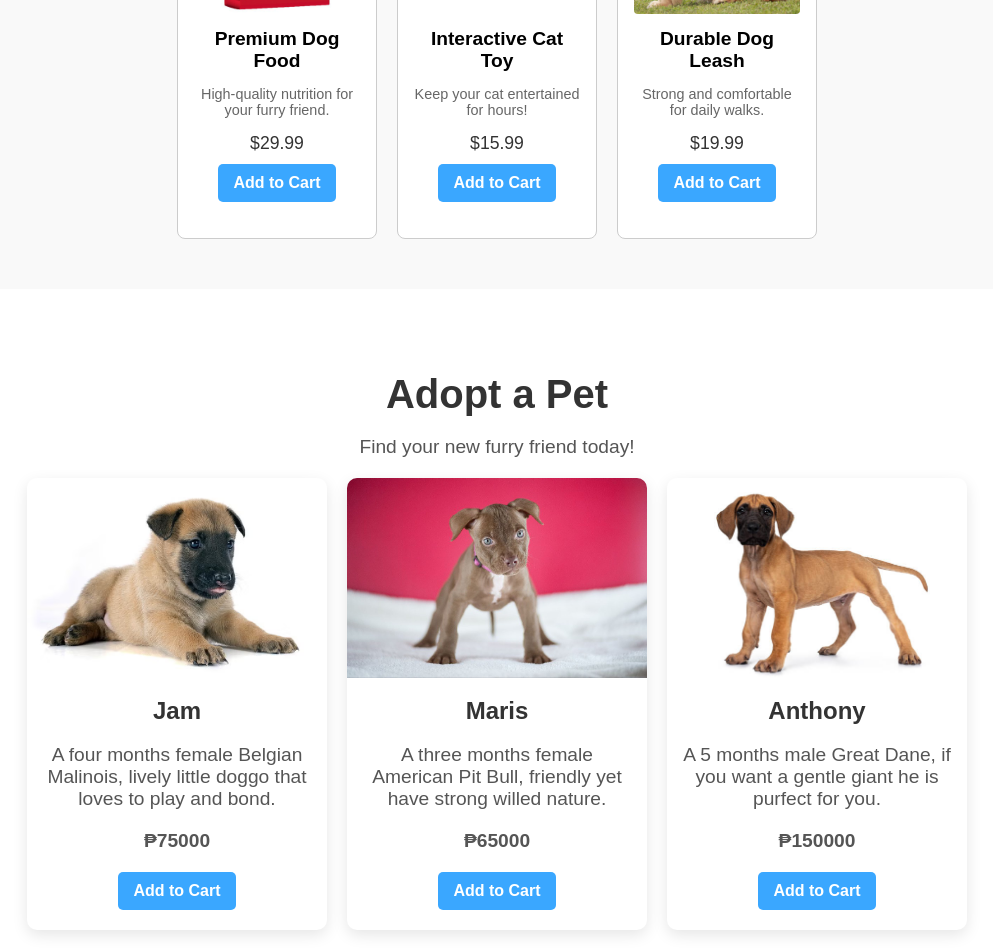
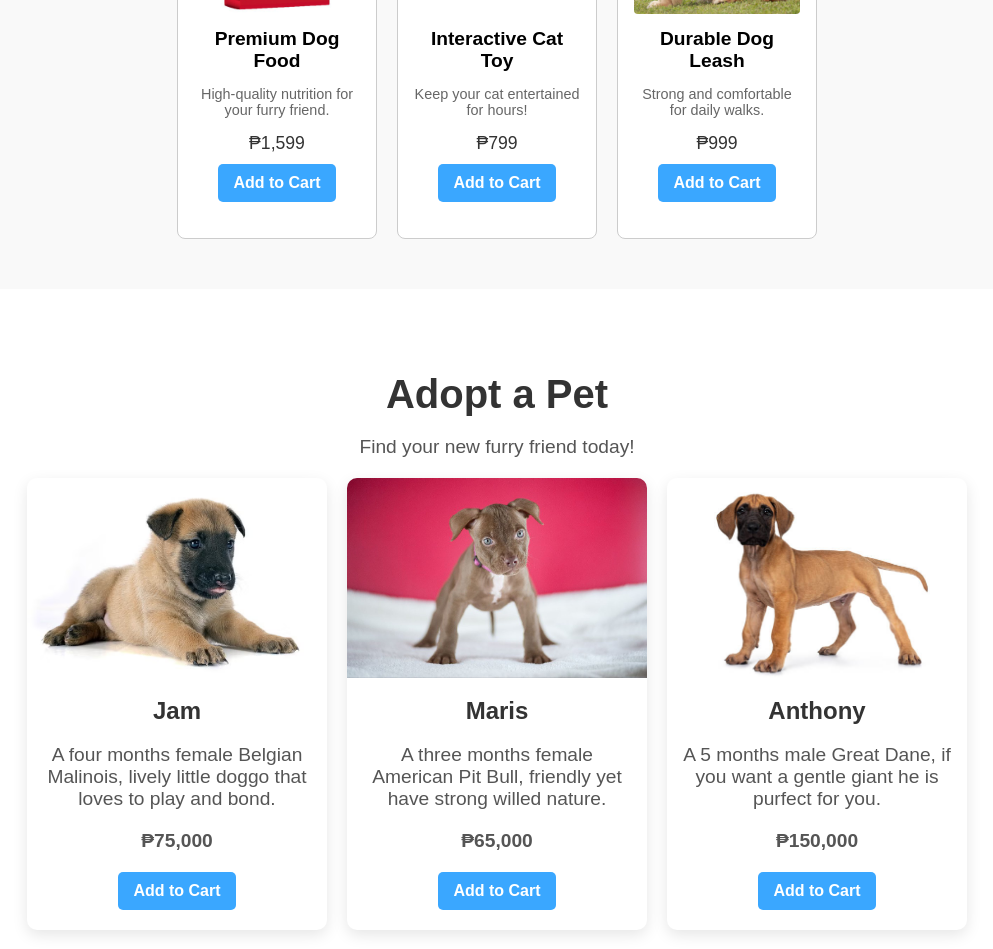
Before and after one commit to everydae/ZylverKennel, a plain HTML site: page index.html in a window 1280 px wide. Shown: the part 1160-2109 px from the top of the page, without its empty margins (143-1136 px from the left). Drawn offline with Linux system fonts and the light colour scheme.

Commit message:
Update index.html

```diff
--- a/index.html
+++ b/index.html
@@ -37,21 +37,21 @@
         <img src="pet food.webp" alt="Dog Food" class="product-image">
         <h3 class="product-name">Premium Dog Food</h3>
         <p class="product-description">High-quality nutrition for your furry friend.</p>
-        <p class="product-price">$29.99</p>
+        <p class="product-price">₱1,599</p>
         <button class="btn add-to-cart">Add to Cart</button>
       </div>
       <div class="product-card 2">
         <img src="cat toy.jpg" alt="Cat Toy" class="product-image">
         <h3 class="product-name">Interactive Cat Toy</h3>
         <p class="product-description">Keep your cat entertained for hours!</p>
-        <p class="product-price">$15.99</p>
+        <p class="product-price">₱799</p>
         <button class="btn add-to-cart">Add to Cart</button>
       </div>
       <div class="product-card 3">
         <img src="doge leash.jpg" alt="Dog Leash" class="product-image">
         <h3 class="product-name">Durable Dog Leash</h3>
         <p class="product-description">Strong and comfortable for daily walks.</p>
-        <p class="product-price">$19.99</p>
+        <p class="product-price">₱999</p>
         <button class="btn add-to-cart">Add to Cart</button>
       </div>
     </div>
@@ -66,21 +66,21 @@
         <img src="Belgian Malinois.avif" alt="Dog breed" class="dog-image">
         <h3 class="dog-name">Jam</h3>
         <p class="dog-temperament">A four months female Belgian Malinois, lively little doggo that loves to play and bond. </p>
-        <p class="dog-price">₱75000</p>
+        <p class="dog-price">₱75,000</p>
         <button class="btn add-to-cart">Add to Cart</button>
       </div>
       <div class="Doggo-card 2">
         <img src="American pitbull.jpg" alt="Dog breed" class="dog-image">
         <h3 class="dog-name">Maris</h3>
         <p class="dog-temperament">A three months female American Pit Bull, friendly yet have strong willed nature. </p>
-        <p class="dog-price">₱65000</p>
+        <p class="dog-price">₱65,000</p>
         <button class="btn add-to-cart">Add to Cart</button>
       </div>
         <div class="Doggo-card 1">
           <img src="greatdane.jpg" alt="Dog breed" class="dog-image">
           <h3 class="dog-name">Anthony</h3>
           <p class="dog-temperament">A 5 months male Great Dane, if you want a gentle giant he is purfect for you. </p>
-          <p class="dog-price">₱150000</p>
+          <p class="dog-price">₱150,000</p>
           <button class="btn add-to-cart">Add to Cart</button>
 
 
```
